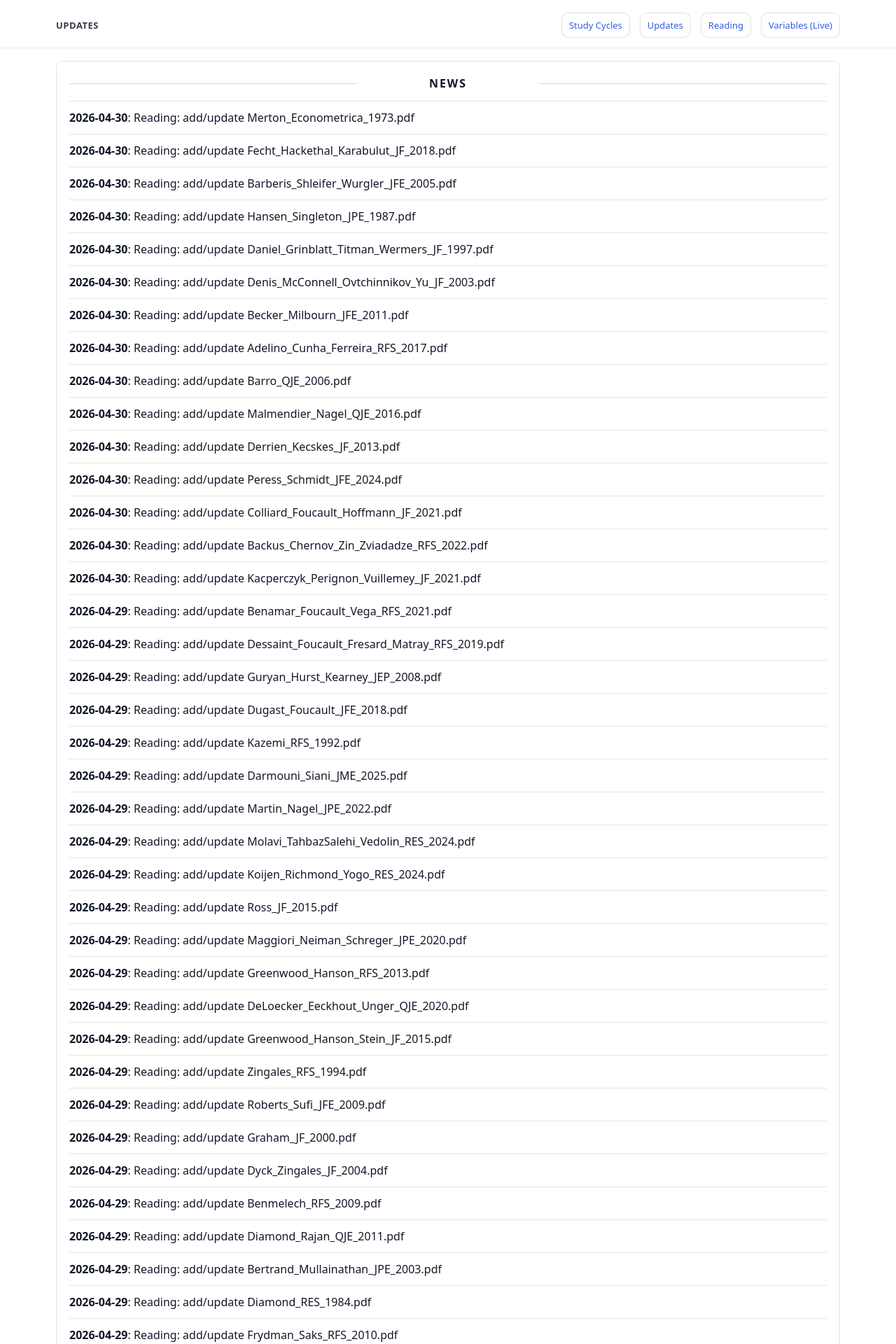
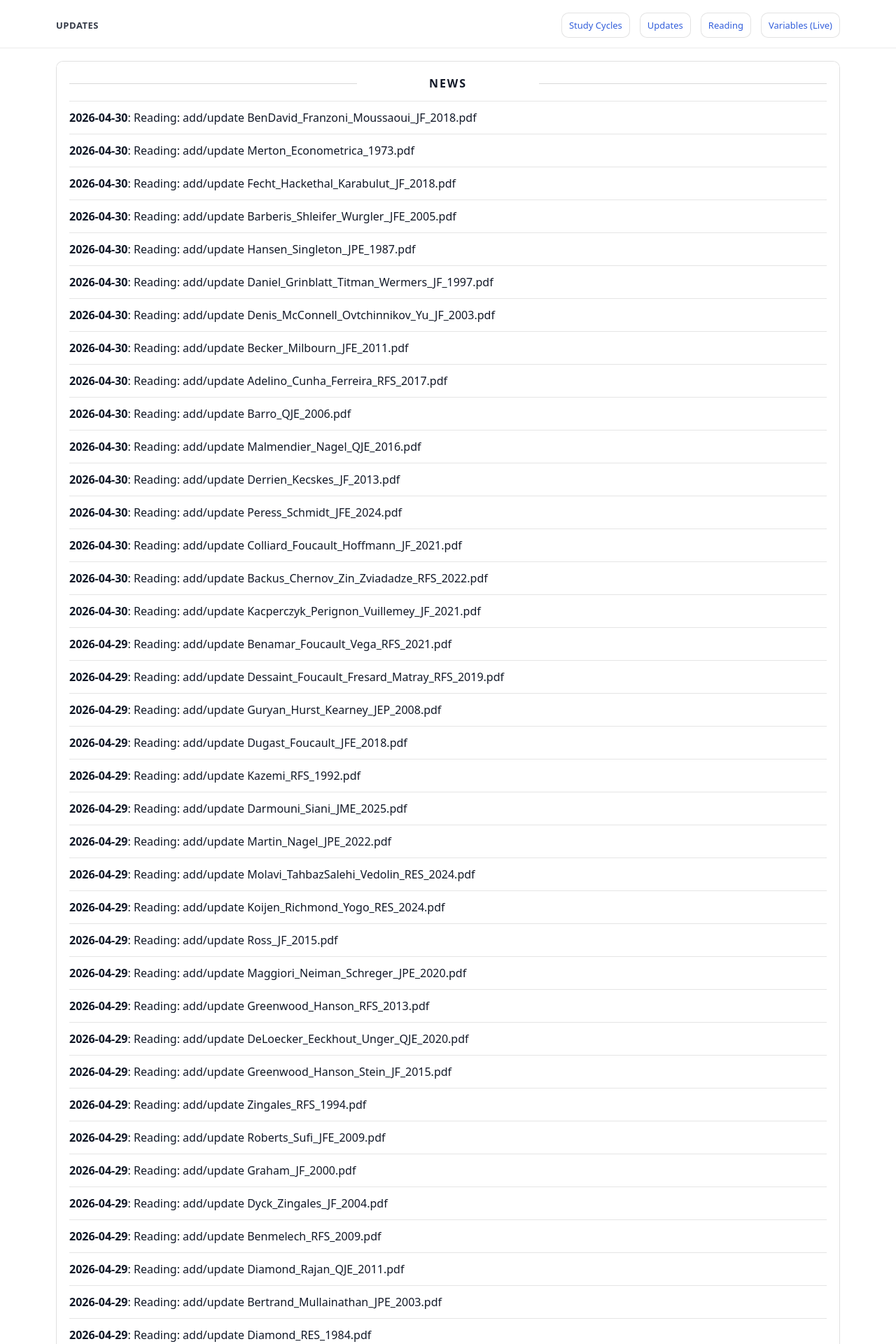
Before and after one commit to yaxinzn/study-archive, a Jekyll site: the page built from updates/index.md, in a window 1280 px wide. Shown: the top 1920 px of the page at 70% size. Built offline with Jekyll 4.4.1, drawn with Linux system fonts in a browser that asks for light colours; some of the changed text lies outside the part shown.

Commit message:
chore: update NEWS feed

```diff
--- a/_data/news.yml
+++ b/_data/news.yml
@@ -1,4 +1,7 @@
 # Auto-generated update history (sorted newest -> oldest). Do not edit manually.
+- ts: "1777543952"
+  date: "2026-04-30"
+  title: "Reading: add/update BenDavid_Franzoni_Moussaoui_JF_2018.pdf"
 - ts: "1777543758"
   date: "2026-04-30"
   title: "Reading: add/update Merton_Econometrica_1973.pdf"
```
